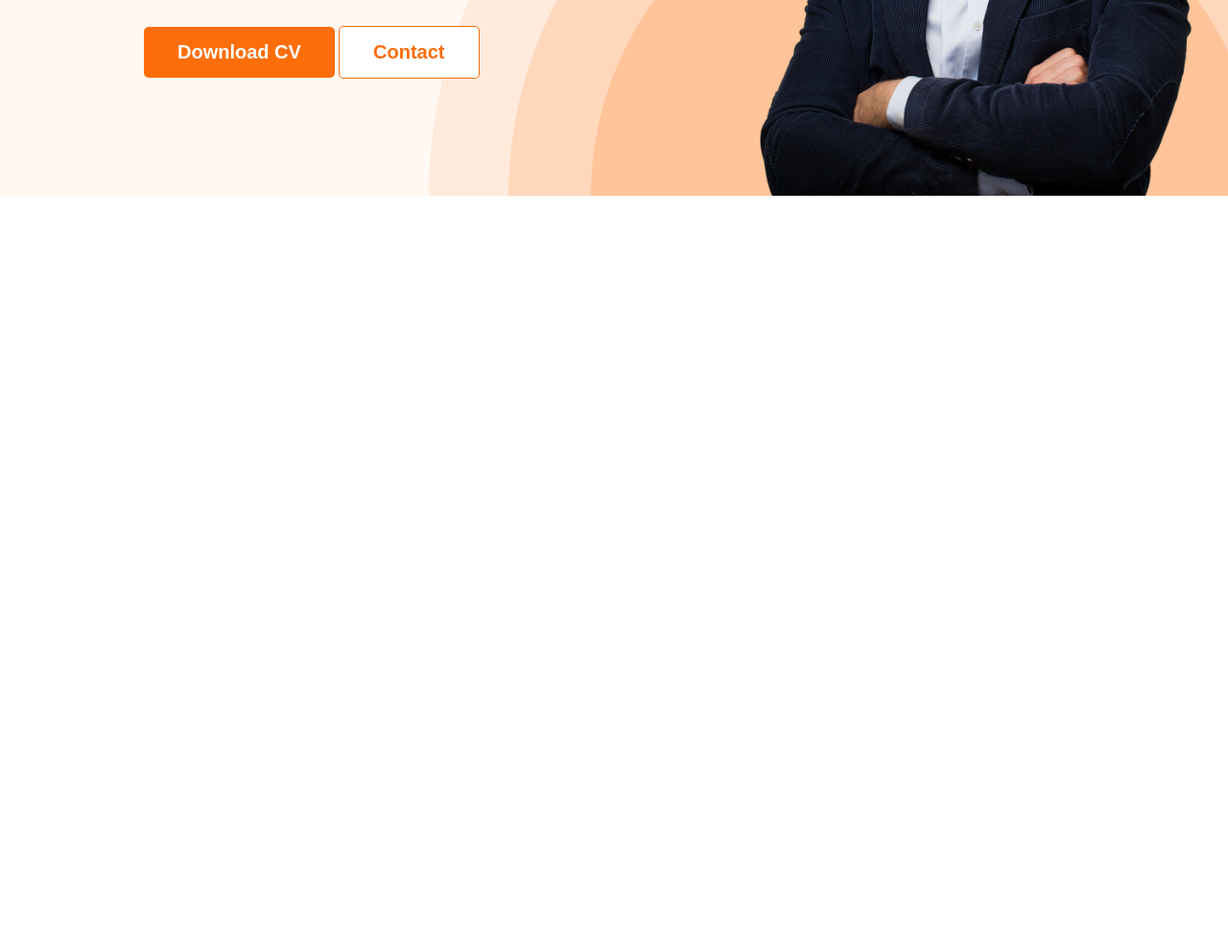
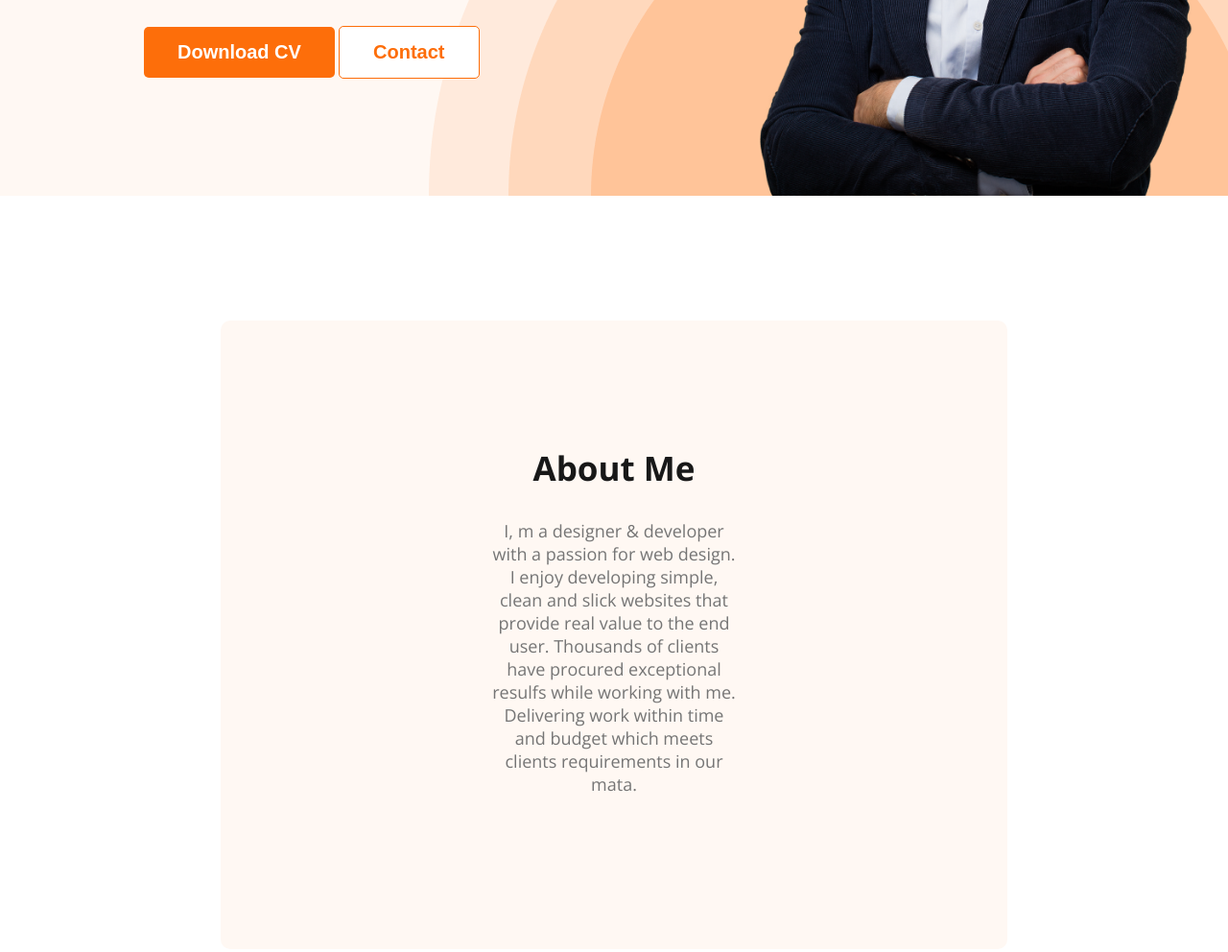
Before and after one commit to SukomolDas/Developer-Portfolio, a plain HTML site: page index.html in a window 1280 px wide. Shown: the part 506-1498 px from the top of the page at 96% size. Before the commit the page ends 800 px from the top, so only its background shows below. Drawn offline with nearby package versions, Linux system fonts and the light colour scheme.

Commit message:
about section add

```diff
--- a/index.html
+++ b/index.html
@@ -1,16 +1,19 @@
 <!DOCTYPE html>
 <html lang="en">
+
 <head>
     <meta charset="UTF-8">
     <meta name="viewport" content="width=device-width, initial-scale=1.0">
     <title>Developer Portfolio</title>
     <link rel="preconnect" href="https://fonts.googleapis.com">
-<link rel="preconnect" href="https://fonts.gstatic.com" crossorigin>
-<link href="https://fonts.googleapis.com/css2?family=Open+Sans:wght@400;700;800&display=swap" rel="stylesheet">
+    <link rel="preconnect" href="https://fonts.gstatic.com" crossorigin>
+    <link href="https://fonts.googleapis.com/css2?family=Open+Sans:wght@400;700;800&display=swap" rel="stylesheet">
     <link rel="stylesheet" href="styles/portfolio.css">
 </head>
+
 <body>
     <header class="header">
+
         <nav>
             <h3 class="nav-title">Ma<span class="text-primary">r</span>y</h3>
             <ul>
@@ -21,9 +24,10 @@
         </nav>
         <div class="banner">
             <div class="banner-content">
-                <h3 class="banner-greeting">Hi, I  am</h3>
+                <h3 class="banner-greeting">Hi, I am</h3>
                 <h1 class="banner-title">Mary Hardy</h1>
-                <p class="banner-discraption">Shot what able cold new see hold.Friendly as an betrayed formerly he. Morning because as to society behaved moments.</p>
+                <p class="banner-discraption">Shot what able cold new see hold.Friendly as an betrayed formerly he.
+                    Morning because as to society behaved moments.</p>
                 <button class="btn-primary">Download CV</button>
                 <button class="btn-primary btn-secoundary">Contact</button>
             </div>
@@ -31,10 +35,15 @@
         </div>
     </header>
     <main>
+        <Section class="about">
+            <h3 class="section-title">About Me</h3>
+            <P class="section-discraption">I, m a designer & developer with a passion for web design. I enjoy developing simple, clean and slick websites that provide real value to the end user. Thousands of clients have procured exceptional resulfs while working with me. Delivering work within time and budget which meets clients requirements in our mata.</P>
 
+        </Section>
     </main>
     <footer>
 
     </footer>
 </body>
+
 </html>
--- a/styles/portfolio.css
+++ b/styles/portfolio.css
@@ -26,6 +26,20 @@ body {
     font-weight: 700;
     color: #FD6E0A;
     padding: 15px 35px;
+}
+
+.section-title {
+    color: #181818;
+    text-align: center;
+    font-size: 35px;
+    font-weight: 700;
+}
+.section-discraption{
+    color:#757575;
+text-align: center;
+font-size: 18px;
+font-weight: 400;
+margin: 30px 150px;
 }
 
 * {
@@ -69,17 +83,20 @@ nav a {
 
 .header {
     background: #FFF8F3;
-    ;
     background-image: url('../images/header_bg.png');
     background-repeat: no-repeat;
     background-position: bottom right;
+}
+
+.developer-img {
+    display: flex;
 }
 
 .banner {
     padding: 30px 30px 0px 150px;
     display: flex;
     align-items: center;
-    justify-content: space-between
+    justify-content: space-between;
 }
 
 .banner-content {
@@ -111,3 +128,16 @@ nav a {
     margin-bottom: 30px;
 
 }
+
+/* main Section styles */
+
+/* about section styles */
+
+
+.about {
+    padding: 130px;
+    border-radius: 10px;
+    background: #FFF8F3;
+    margin: 130px 230px;
+
+}
```
